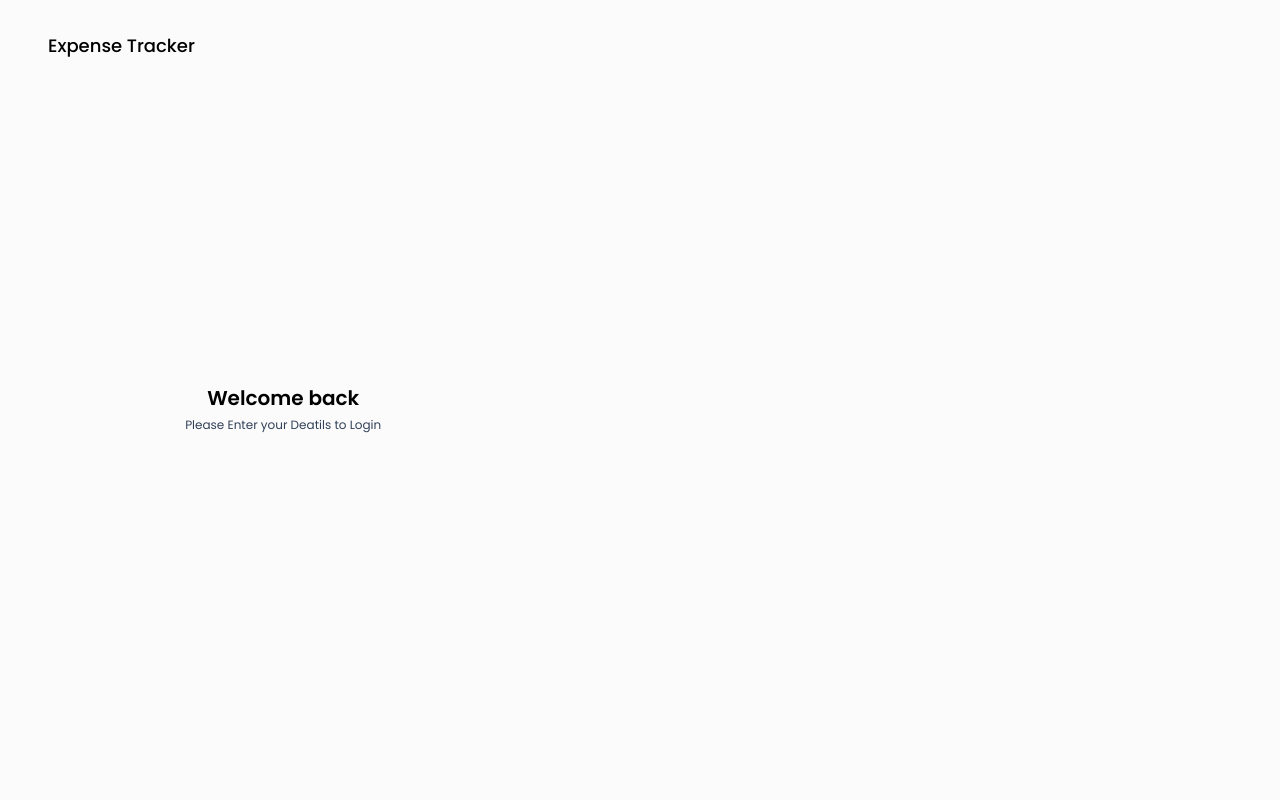
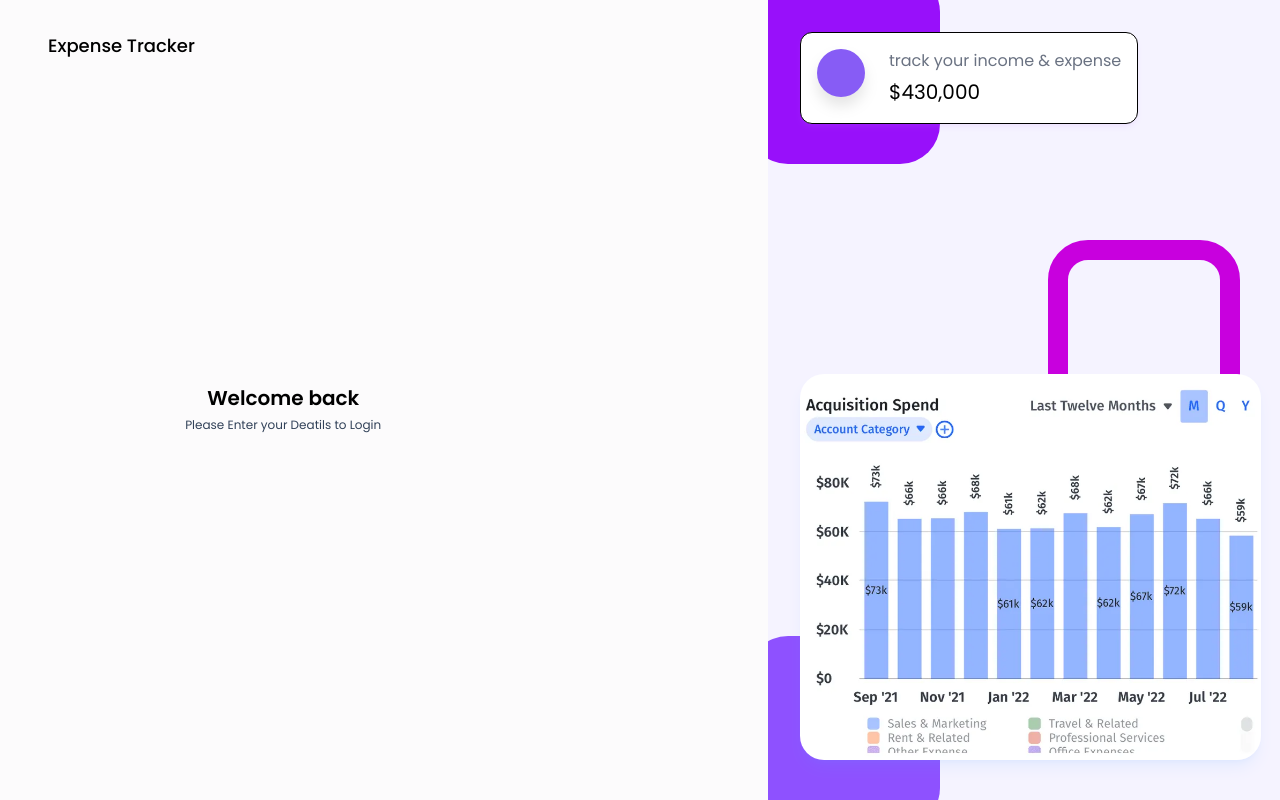
Before and after one commit to Priyanshu-at0510/EXPENSE-TRACKER, a React (Vite) app in the folder frontend/expense-tracker/: page /login in a window 1280 px wide. Built offline with nearby package versions, Linux system fonts and the light colour scheme.

Commit message:
adding the AuthLayout UI

```diff
--- a/frontend/expense-tracker/src/components/layouts/AuthLayout.jsx
+++ b/frontend/expense-tracker/src/components/layouts/AuthLayout.jsx
@@ -1,5 +1,6 @@
 import React from 'react'
-
+import {LuTrendingUpDown} from "react-icons/lu"
+import Card2 from "../../assets/images/Card2.png";
 const AuthLayout=({children})=>{
     return(
      <div className='flex'>
@@ -7,9 +8,41 @@
             <h2 className='text-lg font-medium text-black'>Expense Tracker</h2>
             {children}
         </div>
+        <div className='hidden md:block w-[40vw] h-screen bg-violet-50 bg-auth-bg-img bg-cover bg-no-repeat bg-center overflow-hidden p-8 relative'>
+            <div className='w-48 h-48 rounded-[40px] bg-purple-600 absolute -top-7 -left-5'></div>
+            <div className='w-48 h-48 rounded-[40px] border-[20px] border-fuchsia-600 absolute top-[30%] right-10'></div>
+            <div className='w-48 h-48 rounded-[40px] bg-violet-500 absolute -bottom-7 -left-5'></div>
+
+            <div>
+                <StatInfoCard
+                  icon={<LuTrendingUpDown/>}
+                  label="track your income & expense"
+                  value="430,000"
+                  color="bg-primary"
+                />
+            </div>
+            <img
+             src={Card2}
+             className='w-64 lg:w-[90%] absolute bottom-10 shadow-lg shadow-blue-400/10 rounded-3xl'
+            />
+
+        </div>
      </div>
+
 
     );
 }
 
 export default AuthLayout;
+
+const StatInfoCard=({icons,label,value,color})=>{
+    return <div className='flex gap-6 bg-white p-4 rounded-xl shadow-md shadow-purple-400/10 border border-grey-200/50 z-10 absolute'>
+        <div className={`w-12 h-12 flex items-center justify-center text-[26px] text-white ${color} rounded-full drop-shadow-xl`}>
+            {icons}
+        </div>
+        <div>
+            <h6 className='text-sx text-gray-500 mb-1'>{label}</h6>
+            <span className='text-[20px]'>${value}</span>
+        </div>
+    </div>
+}
```
Also changed, not shown: frontend/expense-tracker/src/assets/images/Card2.png (added).
